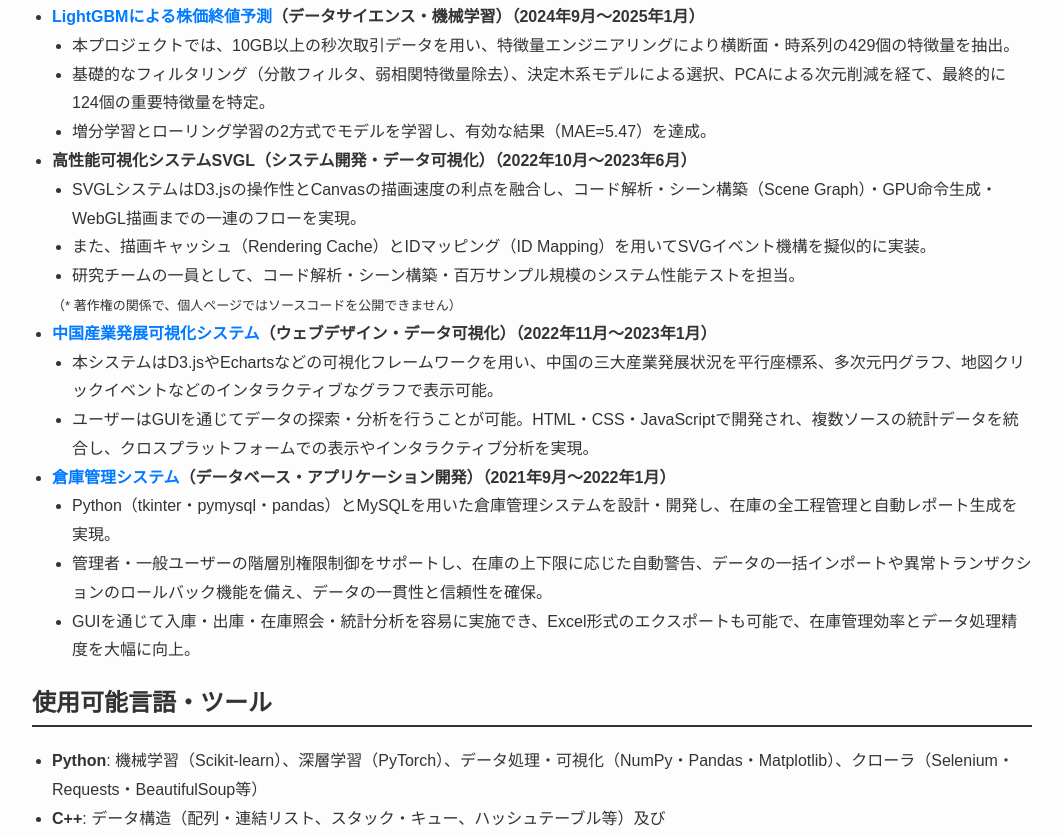
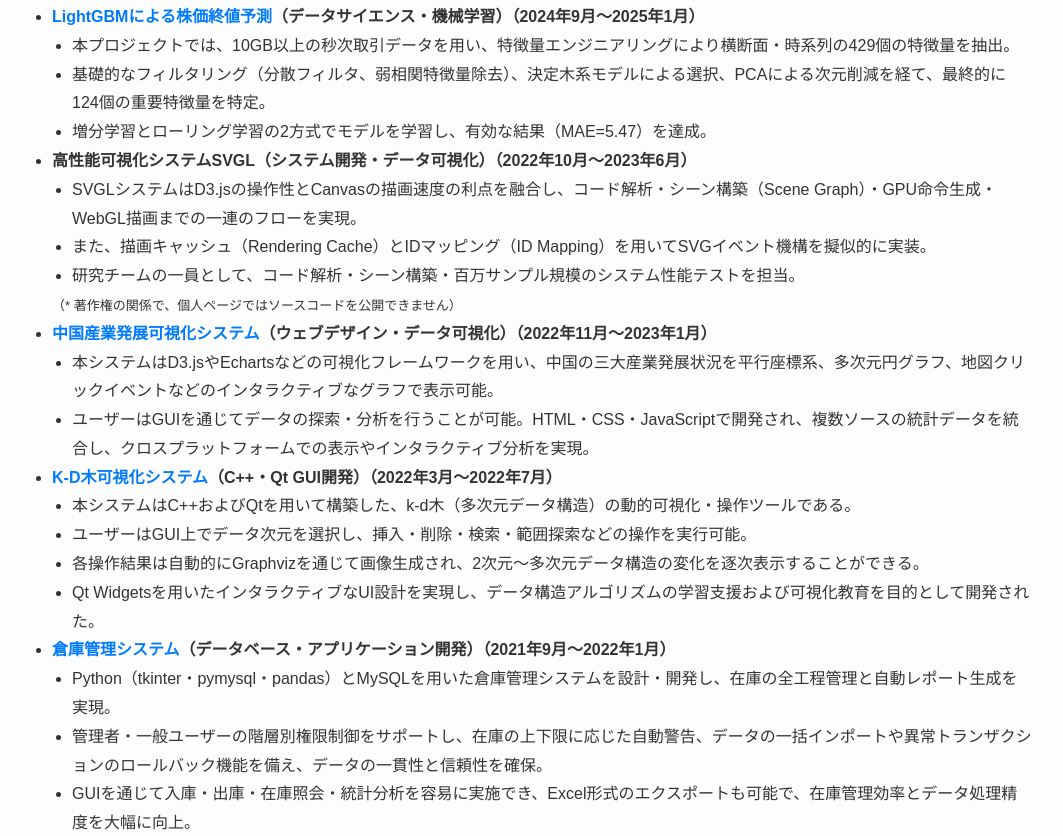
Before and after one commit to KangYimyeong/Resume, a plain HTML site: page index.html in a window 1280 px wide. Shown: the part 2050-2886 px from the top of the page, without its empty margins (108-1171 px from the left). Drawn offline with Linux system fonts and the light colour scheme.

Commit message:
Update index.html

```diff
--- a/index.html
+++ b/index.html
@@ -57,7 +57,7 @@
         <li><b>国金証券株式会社　エンジニア（LLM評価・LLM微調整・アプリケーション開発）（2025年3月～2025年8月）</b></li>
         <ul>
             <li><b>LLM評価</b>：Agentタスクを対象に、Human/LLM-as-a-Judge方式を融合した「手作業作成＋LLM拡張」による40以上の基礎サブタスクを構築。レポート構造解析、金融用語理解、モデル認識、MCPツール呼び出しなどの組み合わせで問題難易度（Level 1–4）を定義。ユーザー指示理解、ツール呼び出し精度、タスク達成度の3軸から加重戦略（0.3/0.3/0.4）を設定し、Claude-3.5-Sonnet、Qwen-2.5、DeepSeek-R1等を評価。Qwen-2.5が総合最優（Level1–4得点：0.972/0.944/0.918/0.881）で、基盤モデルに選定。</li>
-            <li><b>LLM微調整</b>：Qwen-2.5-7Bモデルを基盤に、LoRAによる効率的微調整を実施。金融知識コーパス、指示・応答データ、リサーチレポート文体コーパスの3種類を設計し、モデルの金融・指令・文体理解を強化。微調整後、総合性能の向上（Level1–4得点：0.983/0.951/0.934/0.902）を達成。</li>
+            <li><b>LLM微調整</b>：Qwen-2.5-7Bモデルを基盤に、LoRAによる効率的微調整を実施。金融知識コーパス、指示・応答データ、リサーチレポート文体コーパスの3種類を設計し、モデルの金融・指令・文体理解を強化。微調整後、総合性能の向上（Level1–4得点：0.983/0.951/0.934/0.902）に達成。</li>
             <li><b>アプリケーション開発</b>：MCPベースのリサーチレポート再現Agentシステムを構築。LLM、Data MCP Server（知識ベース検索・テキスト解析・Text-to-SQLの統合）、Instructor MCP Server（指示駆動型の再現プロセス、戦略タイミング・マルチファクター株選択対応）の3コンポーネントにより、レポート取得、データ準備、モデル構築、コード生成、レポート出力の全工程を自動化。また、異常検知モジュールを実現し、モデル自己検証、バイパスレビュー、ユーザー介入で全工程の正確性を担保。6月リリース後、9月までに20件以上の課題委託を完了、社内主要製品として顧客向け展開。</li>
         </ul>
         <li><b>東方証券株式会社　エンジニア（機械学習・自然言語処理・システム開発）（2023年10月～2024年3月）</b></li>
@@ -91,6 +91,14 @@
             <ul>
                 <li>本システムはD3.jsやEchartsなどの可視化フレームワークを用い、中国の三大産業発展状況を平行座標系、多次元円グラフ、地図クリックイベントなどのインタラクティブなグラフで表示可能。</li>
                 <li>ユーザーはGUIを通じてデータの探索・分析を行うことが可能。HTML・CSS・JavaScriptで開発され、複数ソースの統計データを統合し、クロスプラットフォームでの表示やインタラクティブ分析を実現。</li>
+            </ul>
+        </li>
+        <li><b><a href="https://github.com/IchimeiKyou/KDTree">K-D木可視化システム</a>（C++・Qt GUI開発）（2022年3月～2022年7月）</b><br>
+            <ul>
+                <li>本システムはC++およびQtを用いて構築した、k-d木（多次元データ構造）の動的可視化・操作ツールである。</li>
+                <li>ユーザーはGUI上でデータ次元を選択し、挿入・削除・検索・範囲探索などの操作を実行可能。</li>
+                <li>各操作結果は自動的にGraphvizを通じて画像生成され、2次元～多次元データ構造の変化を逐次表示することができる。</li>
+                <li>Qt Widgetsを用いたインタラクティブなUI設計を実現し、データ構造アルゴリズムの学習支援および可視化教育を目的として開発された。</li>
             </ul>
         </li>
         <li><b><a href="https://github.com/IchimeiKyou/Warehouse-Management-System">倉庫管理システム</a>（データベース・アプリケーション開発）（2021年9月～2022年1月）</b><br>
```
